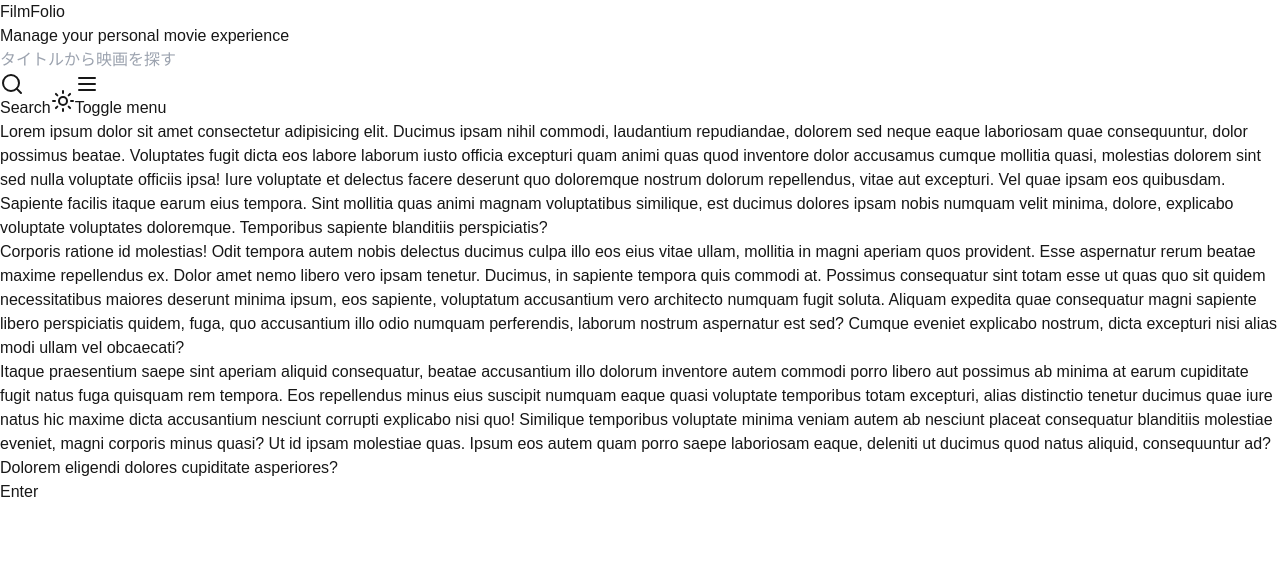
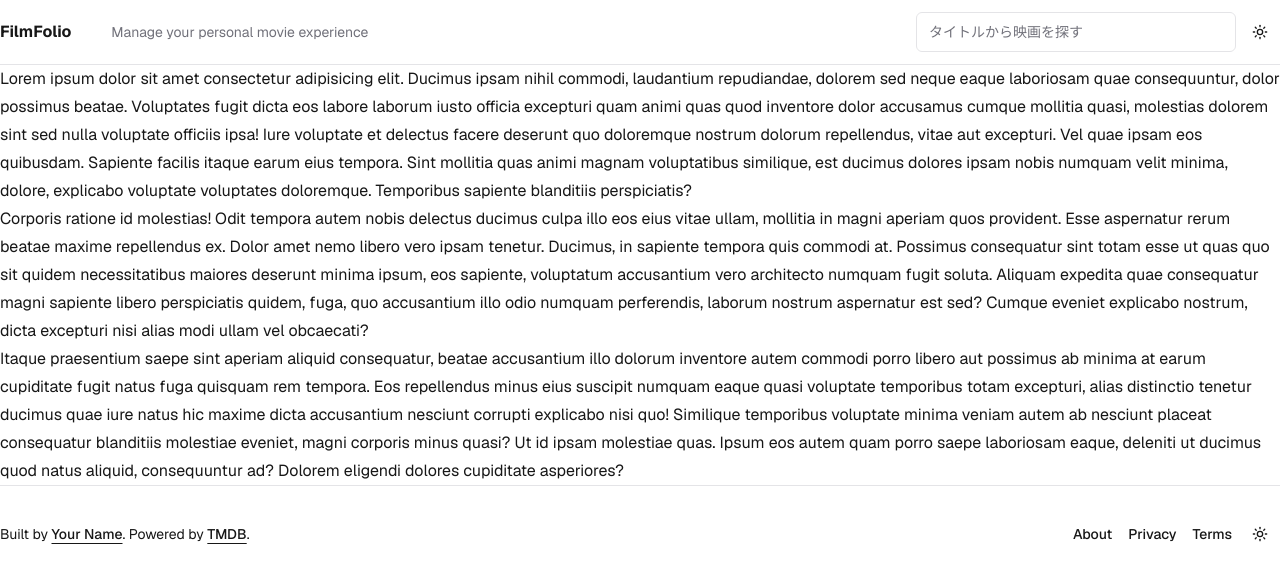
Before and after one commit to siakas/react-filmfolio, a Next.js app: page / in a window 1280 px wide. Shown: the top 580 px of the page. Built offline with nearby package versions, Linux system fonts and the light colour scheme.

Commit message:
Update: フッタ実装

```diff
--- a/common/components/layout/header/HeaderModeToggle.tsx
+++ b/common/components/layout/ModeToggle.tsx
@@ -2,7 +2,7 @@ import { Moon, Sun } from "lucide-react";
 import { useTheme } from "next-themes";
 import { Button } from "@/common/components/ui/button";
 
-export const HeaderModeToggle = () => {
+export const ModeToggle = () => {
   const { theme, setTheme } = useTheme();
 
   return (
--- a/common/components/layout/footer/Footer.tsx
+++ b/common/components/layout/footer/Footer.tsx
@@ -1,3 +1,54 @@
+import Link from "next/link";
+import { ModeToggle } from "@/common/components/layout/ModeToggle";
+
+const textLinkStyle =
+  "font-medium underline underline-offset-4 hover:no-underline";
+
+const navs = [
+  { name: "About", href: "/about" },
+  { name: "Privacy", href: "/privacy" },
+  { name: "Terms", href: "/terms" },
+];
+
 export const Footer = () => {
-  return <div>Enter</div>;
+  return (
+    <footer className="border-t">
+      <div className="container m-auto flex flex-col items-center justify-between gap-4 py-10 md:h-24 md:flex-row">
+        <p className="text-sm">
+          Built by{" "}
+          <a
+            href="#"
+            target="_blank"
+            rel="noopener noreferrer"
+            className={textLinkStyle}
+          >
+            Your Name
+          </a>
+          . Powered by{" "}
+          <a
+            href="https://www.themoviedb.org/"
+            target="_blank"
+            rel="noopener noreferrer"
+            className={textLinkStyle}
+          >
+            TMDB
+          </a>
+          .
+        </p>
+
+        <nav className="flex items-center gap-2">
+          <ul className="flex gap-4 text-sm">
+            {navs.map((nav) => (
+              <li key={nav.name}>
+                <Link href={nav.href} className="font-medium">
+                  {nav.name}
+                </Link>
+              </li>
+            ))}
+          </ul>
+          <ModeToggle />
+        </nav>
+      </div>
+    </footer>
+  );
 };
--- a/common/components/layout/header/Header.tsx
+++ b/common/components/layout/header/Header.tsx
@@ -1,6 +1,6 @@
 import Link from "next/link";
 import { Menu, Search } from "lucide-react";
-import { HeaderModeToggle } from "@/common/components/layout/header/HeaderModeToggle";
+import { ModeToggle } from "@/common/components/layout/ModeToggle";
 import { Button } from "@/common/components/ui/button";
 import { Input } from "@/common/components/ui/input";
 
@@ -33,7 +33,7 @@ export const Header = () => {
               <span className="sr-only">Search</span>
             </Button>
             {/* モード切り替えボタン */}
-            <HeaderModeToggle />
+            <ModeToggle />
             {/* ハンバーガーメニューボタン */}
             <Button variant="ghost" size="icon" className="md:hidden">
               <Menu className="size-5" />
--- a/pages/_app.tsx
+++ b/pages/_app.tsx
@@ -5,7 +5,12 @@ import "@/styles/globals.css";
 export default function App({ Component, pageProps }: AppProps) {
   return (
     <>
-      <ThemeProvider>
+      <ThemeProvider
+        attribute="class"
+        defaultTheme="system"
+        enableSystem={true}
+        disableTransitionOnChange={true}
+      >
         <Component {...pageProps} />
       </ThemeProvider>
     </>
--- a/pages/_document.tsx
+++ b/pages/_document.tsx
@@ -2,7 +2,7 @@ import { Html, Head, Main, NextScript } from "next/document";
 
 export default function Document() {
   return (
-    <Html lang="en">
+    <Html lang="ja">
       <Head />
       <body className="antialiased">
         <Main />
--- a/tailwind.config.ts
+++ b/tailwind.config.ts
@@ -4,7 +4,8 @@ export default {
   darkMode: ["class"],
   content: [
     "./pages/**/*.{js,ts,jsx,tsx,mdx}",
-    "./components/**/*.{js,ts,jsx,tsx,mdx}",
+    "./common/**/*.{js,ts,jsx,tsx,mdx}",
+    "./features/**/*.{js,ts,jsx,tsx,mdx}",
     "./app/**/*.{js,ts,jsx,tsx,mdx}",
   ],
   theme: {
```
